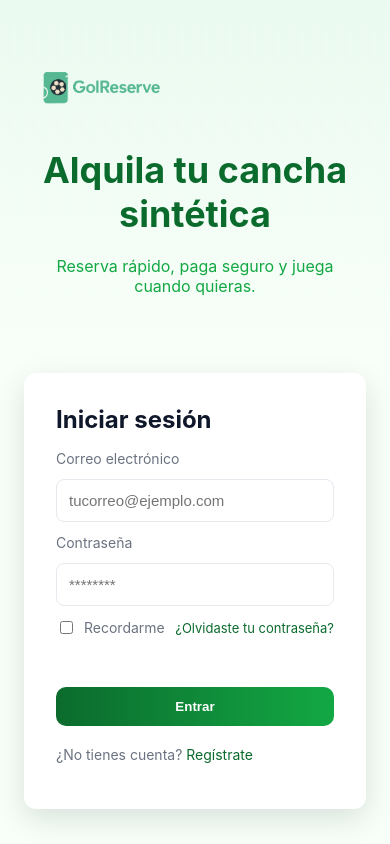
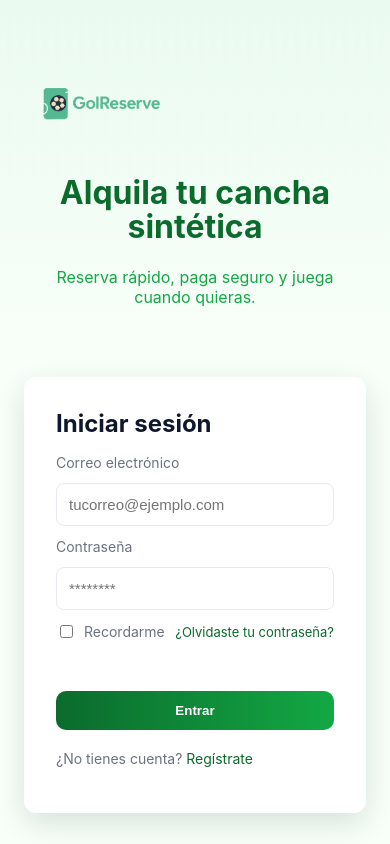
Before and after one commit to ibarra187/GolReserve, a React (Vite) app: page / in a window 390 px wide. Built offline with nearby package versions, Linux system fonts and the light colour scheme; the HTML template or start-up script is replaced by a standard one.

Commit message:
Ajustar estilos del hero: centrar y subir texto, mejorar responsividad

```diff
--- a/src/index.css
+++ b/src/index.css
@@ -8,8 +8,10 @@
 body{font-family:Inter,Segoe UI,Roboto,Arial,sans-serif;margin:0;background:linear-gradient(180deg,#eafaf0 0%, #f7fff8 40%);color:#0f172a}
 .login-page{display:grid;grid-template-columns:1fr 420px;min-height:100vh}
 .hero{background:linear-gradient(180deg,var(--green-1),var(--green-2));color:#fff;padding:48px 64px;display:flex;align-items:center}
-.hero-content h1{font-size:36px;margin:0 0 8px;color: var(--green-1);}
-.hero-content p{margin:0;color:var(--green-2)}
+.hero-content{max-width:640px;margin-top:40px}
+.hero-content img{display:block;margin-bottom:18px}
+.hero-content h1{font-size:44px;margin:0 0 12px;color: var(--green-1);line-height:1.05}
+.hero-content p{margin:0;color:var(--green-2);font-size:16px}
 .login-card{background:var(--card);padding:32px;border-radius:12px;box-shadow:0 10px 30px rgba(2,6,23,0.12);margin:48px;align-self:center}
 .login-card h2{margin:0 0 16px}
 form{display:flex;flex-direction:column;gap:12px}
@@ -26,6 +28,9 @@ input[type=email],input[type=password]{padding:12px;border-radius:8px;border:1px
 @media(max-width:900px){
   .login-page{grid-template-columns:1fr;}
   .hero{padding:32px;text-align:center}
+  .hero-content{margin-top:20px;align-items:center;display:flex;flex-direction:column}
+  .hero-content h1{font-size:32px;text-align:center}
+  .hero-content img{width:120px;margin-bottom:12px}
   .login-card{margin:24px}
 }
 /* Pequeño detalle visual tipo césped con rayas usando background */
```
